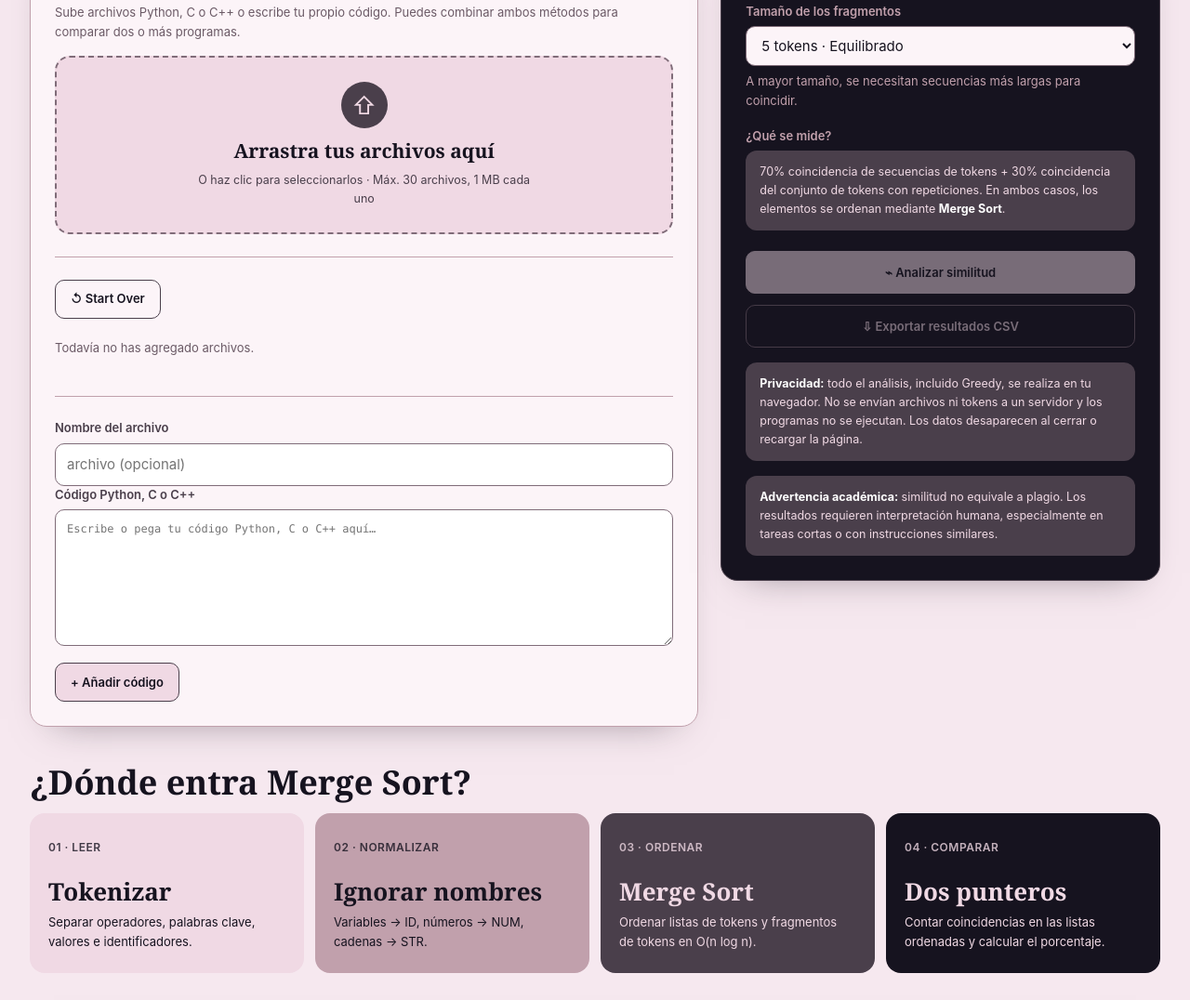
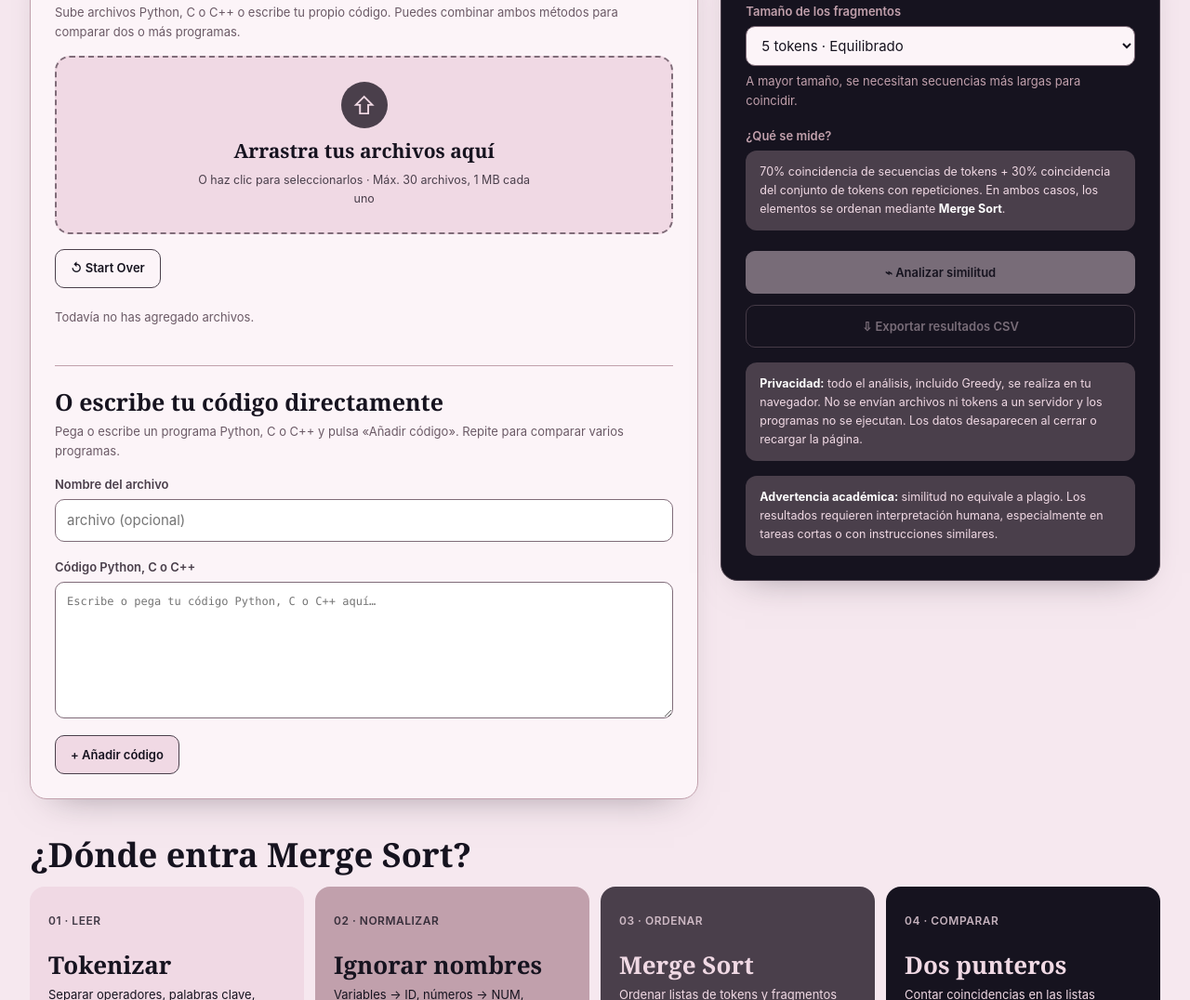
Before and after one commit to Code-Lace/dpsc-detector, a plain HTML site: page frontend-backend/index.html in a window 1280 px wide. Shown: the part 1133-2209 px from the top of the page at 93% size. Drawn offline with Linux system fonts and the light colour scheme.

Commit message:
bloques limpios

```diff
--- a/frontend-backend/index.html
+++ b/frontend-backend/index.html
@@ -73,11 +73,7 @@
       <strong>Arrastra tus archivos aquí</strong>
     <span>O haz clic para seleccionarlos · Máx. 30 archivos, 1 MB cada uno</span>
       </div>
-      <input type="file" id="fileInput" multiple accept=".py,.c,.cpp," hidden />
-
-        <hr class="divider">
-
-       <input type="file" id="fileInput" multiple accept=".py,.c,.cpp," hidden />
+      <input type="file" id="fileInput" multiple accept=".py,.c,.cpp" hidden />
       <div id="toast-container" class="toast-container"></div>
 
       <div class="btnrow">
@@ -90,9 +86,14 @@
       <div id="fileError" class="error" role="alert"></div>
 
       <hr class="divider">
-          <label class="label" for="snippetName">Nombre del archivo</label>
-          <input class="input" id="snippetName" maxlength="80" placeholder="archivo (opcional)">
-        </div>
+
+      <h2>O escribe tu código directamente</h2>
+      <p class="hint">Pega o escribe un programa Python, C o C++ y pulsa «Añadir código». Repite para comparar varios programas.</p>
+
+      <div class="field">
+        <label class="label" for="snippetName">Nombre del archivo</label>
+        <input class="input" id="snippetName" maxlength="80" placeholder="archivo (opcional)">
+      </div>
         <div class="field">
           <label class="label" for="snippetCode">Código Python, C o C++</label>
           <textarea id="snippetCode" spellcheck="false" placeholder="Escribe o pega tu código Python, C o C++ aquí…"></textarea>
```
